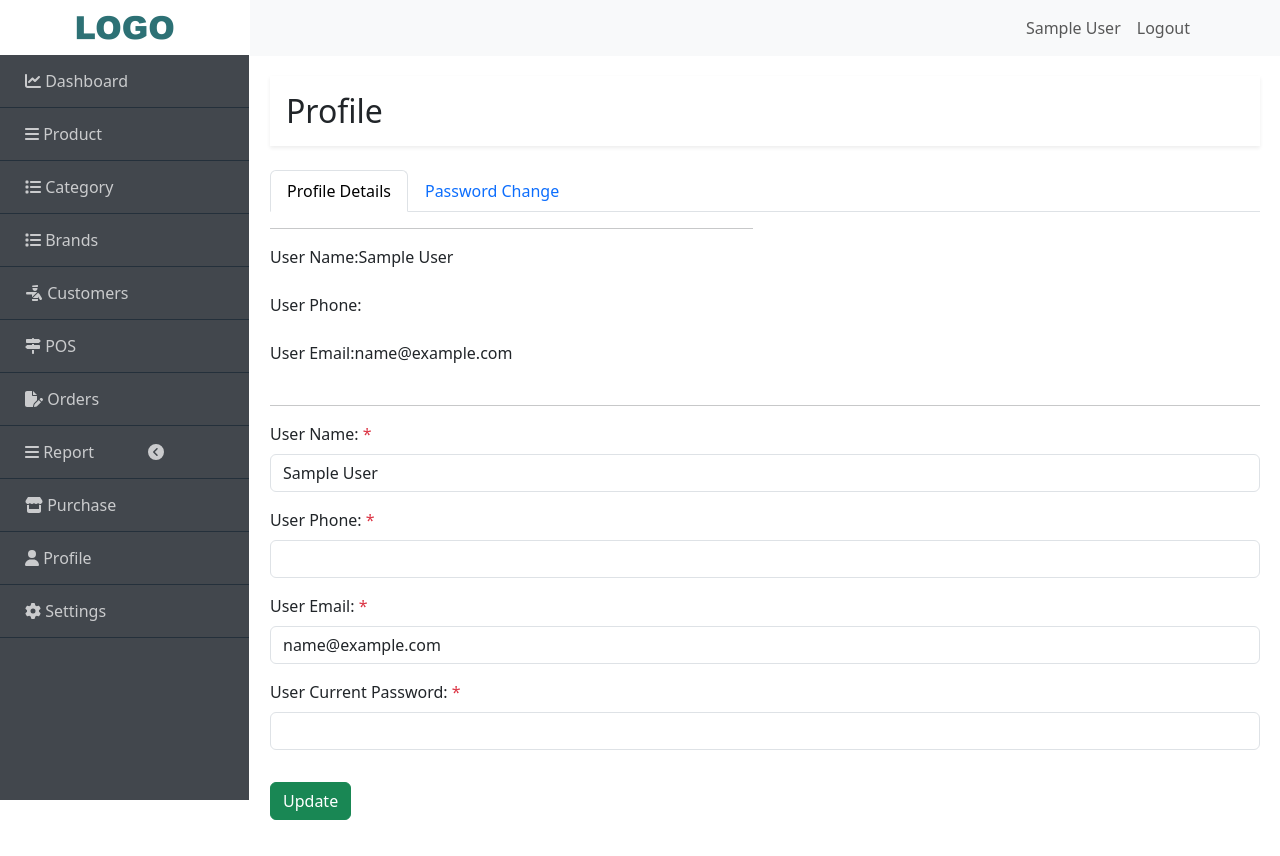
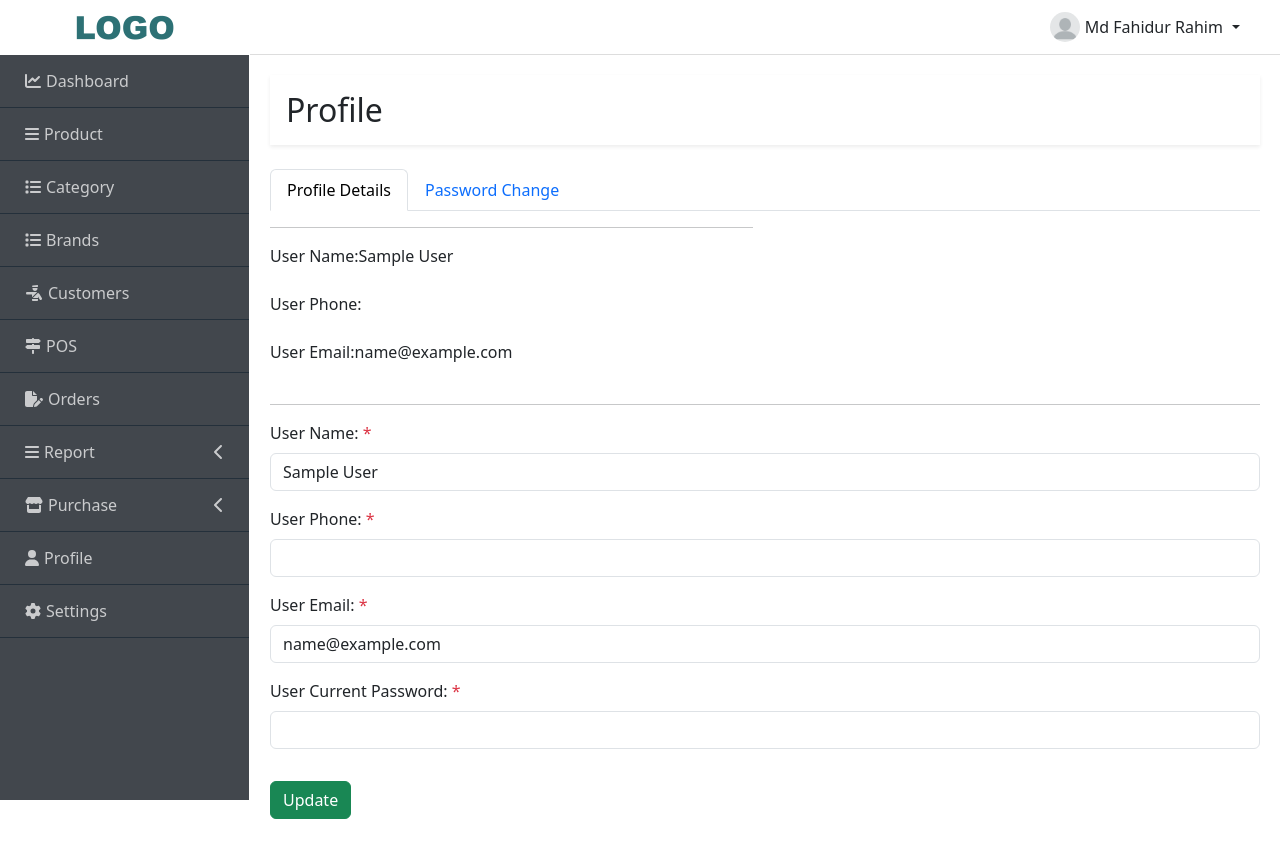
Before and after one commit to farhanfahidurrahim/POS-Software-Frontend-VueJs, a Vue app: page /profile in a window 1280 px wide. Built offline with nearby package versions, Linux system fonts and the light colour scheme; sample sign-in values are in the browser's storage.

Commit message:
navbar and sidebar done

```diff
--- a/src/assets/style.css
+++ b/src/assets/style.css
@@ -1,8 +1,21 @@
+*{
+    margin: 0;
+    padding: 0;
+    outline: none;
+    box-sizing: border-box;
+}
 
+ul{
+    margin: 0;
+    padding: 0;
+}
 
-
-
-
+li{
+    list-style: none;
+}
+a{
+    text-decoration: none;
+}
 
 
 
@@ -37,13 +50,21 @@ ul.sidebar-menu li {
 .sidebar-menu li a {
     text-decoration: none;
     color: #ffffffb8;
-    display: block;
+    display: flex;
     transition: all .3s ease-in-out;
     padding: 14px;
     padding-left: 25px;
+    padding-right: 25px;
+    align-items: center;
+    justify-content: space-between;
+    gap: 5px;
+}
+.sidebar-menu li a.singleItem {
+    justify-content: start;
 }
 ul.sidebar-menu li ul.sidebar_submenu li a {
     padding-left: 35px;
+    justify-content: start;
 }
 .sidebar-menu li a:hover {
     background-color: #000;
@@ -88,12 +109,65 @@ ul.sidebar_submenu.hidden {
     transition: all .3s ease-in-out;
 }
 
-.chevron-icon{
-    margin-left: 50px;
+.custom-icon {
+    font-size: 10px;
+}
+.sidebar-menu li a span {
+    display: flex;
+    gap: 5px;
+    align-items: center;
 }
 /* Sidebar CSS Style End */
 
 /* Navbar CSS Style Start */
+.adminProfile img {
+    width: 30px;
+    position: relative;
+    z-index: 99999;
+    border-radius: 100%;
+}
+.adminProfile {
+    width: calc(100% - 250px);
+    margin-left: 250px;
+    text-align: end;
+    padding: 12px;
+    display: flex;
+    padding-right: 40px;
+    align-items: center;
+    gap: 10px;
+    justify-content: end;
+    border-bottom: 1px solid #ddd;
+}
+ul.dropdown-menu.profileDropdown.show {
+    margin-top: 10px !important;
+    width: 100%;
+}
+ul.profileDropdown {
+    border: 1px solid #ddd;
+    padding: 10px;
+    text-align: start;
+    border-radius: 5px;
+}
+ul.adminProfile li a {
+    display: flex;
+    align-items: center;
+    gap: 5px;
+}
+ul.profileDropdown li a {
+    color: #000;
+    line-height: 1;
+    padding: 5px;
+    display: block;
+    transition: all .3s ease-in-out;
+}
+
+ul.profileDropdown li {
+    line-height: 1;
+}
+
+ul.profileDropdown li a:hover {
+    color: #2d7175;
+}
 /* Navbar CSS Style Start */
 
 .breadcrumb_right_action {
@@ -115,3 +189,36 @@ ul.sidebar_submenu.hidden {
 #nprogress .peg {
     box-shadow: 0 0 10px green, 0 0 5px green;
 }
+
+
+
+
+
+
+/* side scroll bar start */
+* {
+    scrollbar-width: thin; /* Use 'thin' for consistent width in Firefox */
+}
+
+
+*::-webkit-scrollbar {
+    width: 3px;
+    height: 3px;
+}
+
+
+
+/* Customize scrollbar thumb color for Chrome, Edge, and Safari */
+*::-webkit-scrollbar-thumb {
+    /*background-color: red; !* Thumb color *!*/
+    border-radius: 10px; /* Rounded corners */
+    /*border: 3px none #ffffff; !* Optional border, not visible due to 'none' style *!*/
+}
+
+/* Ensure consistent height for horizontal scrollbars in Firefox */
+*::-webkit-scrollbar-horizontal {
+    height: 3px;
+}
+
+
+/* side scroll bar end */
--- a/src/components/Navbar.vue
+++ b/src/components/Navbar.vue
@@ -1,26 +1,44 @@
 <template>
-  <nav class="navbar navbar-expand-lg navbar-light bg-light">
-    <div class="container">
 
-      <button class="navbar-toggler" type="button" data-bs-toggle="collapse" data-bs-target="#navbarNav" aria-controls="navbarNav" aria-expanded="false" aria-label="Toggle navigation">
-        <span class="navbar-toggler-icon"></span>
-      </button>
 
-      <div class="collapse navbar-collapse" id="navbarNav">
-        <ul class="navbar-nav ms-auto">
-          <li class="nav-item">
-            <router-link class="nav-link" to="/profile">{{ userData.name }}</router-link>
-          </li>
-          <li class="nav-item" v-if="isLoggedIn">
-            <button @click="logout" class="btn btn-link nav-link">Logout</button>
-          </li>
-          <li class="nav-item" v-else>
-            <router-link class="nav-link" to="/login">Login</router-link>
-          </li>
+  <div>
+    <ul class="adminProfile">
+      <li class="nav-item dropdown">
+        <a class="nav-link dropdown-toggle" href="#" role="button" data-bs-toggle="dropdown" aria-expanded="false">
+          <img src="../assets/no-image.webp" alt="">
+          Md Fahidur Rahim
+        </a>
+        <ul class="dropdown-menu profileDropdown">
+                  <li><a href=""><font-awesome-icon :icon="['fas', 'user']" /> Profile</a></li>
+                  <li><a href=""><font-awesome-icon :icon="['fas', 'user']" /> Change Password</a></li>
+                  <li><a href=""><font-awesome-icon :icon="['fas', 'user']" /> Logout</a></li>
         </ul>
-      </div>
-    </div>
-  </nav>
+      </li>
+    </ul>
+  </div>
+
+<!--  <nav class="navbar navbar-expand-lg navbar-light bg-light">-->
+<!--    <div class="container">-->
+
+<!--      <button class="navbar-toggler" type="button" data-bs-toggle="collapse" data-bs-target="#navbarNav" aria-controls="navbarNav" aria-expanded="false" aria-label="Toggle navigation">-->
+<!--        <span class="navbar-toggler-icon"></span>-->
+<!--      </button>-->
+
+<!--      <div class="collapse navbar-collapse" id="navbarNav">-->
+<!--        <ul class="navbar-nav ms-auto">-->
+<!--          <li class="nav-item">-->
+<!--            <router-link class="nav-link" to="/profile">{{ userData.name }}</router-link>-->
+<!--          </li>-->
+<!--          <li class="nav-item" v-if="isLoggedIn">-->
+<!--            <button @click="logout" class="btn btn-link nav-link">Logout</button>-->
+<!--          </li>-->
+<!--          <li class="nav-item" v-else>-->
+<!--            <router-link class="nav-link" to="/login">Login</router-link>-->
+<!--          </li>-->
+<!--        </ul>-->
+<!--      </div>-->
+<!--    </div>-->
+<!--  </nav>-->
 </template>
 
 <script setup>
--- a/src/components/Sidebar.vue
+++ b/src/components/Sidebar.vue
@@ -7,24 +7,24 @@
     </div>
 
     <ul class="sidebar-menu">
-      <li><router-link to="/dashboard" @click.native="closeAllSubmenus"><font-awesome-icon :icon="['fas', 'chart-line']" /> Dashboard</router-link></li>
-      <li><router-link to="/products" @click.native="closeAllSubmenus"><font-awesome-icon :icon="['fas', 'bars']" /> Product</router-link></li>
-      <li><router-link to="/categories" @click.native="closeAllSubmenus"><font-awesome-icon :icon="['fas', 'list']" /> Category</router-link></li>
-      <li><router-link to="/brands" @click.native="closeAllSubmenus"><font-awesome-icon :icon="['fas', 'list']" /> Brands</router-link></li>
-      <li><router-link to="/customers" @click.native="closeAllSubmenus"><font-awesome-icon :icon="['fas', 'person-military-pointing']" /> Customers</router-link></li>
-      <li><router-link to="/pos" @click.native="closeAllSubmenus"><font-awesome-icon :icon="['fas', 'signs-post']" /> POS</router-link></li>
-      <li><router-link to="/orders" @click.native="closeAllSubmenus"><font-awesome-icon :icon="['fas', 'file-pen']" /> Orders</router-link></li>
+      <li><router-link to="/dashboard" @click.native="closeAllSubmenus" class="singleItem"><font-awesome-icon :icon="['fas', 'chart-line']" /> Dashboard</router-link></li>
+      <li><router-link to="/products" @click.native="closeAllSubmenus" class="singleItem"><font-awesome-icon :icon="['fas', 'bars']" /> Product</router-link></li>
+      <li><router-link to="/categories" @click.native="closeAllSubmenus" class="singleItem"><font-awesome-icon :icon="['fas', 'list']" /> Category</router-link></li>
+      <li><router-link to="/brands" @click.native="closeAllSubmenus" class="singleItem"><font-awesome-icon :icon="['fas', 'list']" /> Brands</router-link></li>
+      <li><router-link to="/customers" @click.native="closeAllSubmenus" class="singleItem"><font-awesome-icon :icon="['fas', 'person-military-pointing']" /> Customers</router-link></li>
+      <li><router-link to="/pos" @click.native="closeAllSubmenus" class="singleItem"><font-awesome-icon :icon="['fas', 'signs-post']" /> POS</router-link></li>
+      <li><router-link to="/orders" @click.native="closeAllSubmenus" class="singleItem"><font-awesome-icon :icon="['fas', 'file-pen']" /> Orders</router-link></li>
       <li>
-        <a href="#" @click.prevent="toggleSubmenu('report')"><font-awesome-icon :icon="['fas', 'bars']" />
-          Report
+        <a href="#" @click.prevent="toggleSubmenu('report')">
+          <span><font-awesome-icon :icon="['fas', 'bars']" /> Report</span>
           <font-awesome-icon
               v-if="openSubmenus.report"
-              :icon="['fas', 'circle-chevron-down']"
+              :icon="['fas', 'chevron-down']"
               class="chevron-icon"
           />
           <font-awesome-icon
               v-else
-              :icon="['fas', 'circle-chevron-left']"
+              :icon="['fas', 'chevron-left']"
               class="chevron-icon"
           />
         </a>
@@ -34,18 +34,34 @@
               <font-awesome-icon :icon="['far', 'circle']" class="custom-icon" /> Sales Report
             </router-link>
           </li>
-          <li><router-link to="/purchase/report" class="dropdown-item" @click.native="closeAllSubmenus">Purchase Report</router-link></li>
+          <li><router-link to="/purchase/report" class="dropdown-item" @click.native="closeAllSubmenus"><font-awesome-icon :icon="['far', 'circle']" class="custom-icon" /> Purchase Report</router-link></li>
         </ul>
       </li>
       <li>
-        <a href="#" @click.prevent="toggleSubmenu('purchase')"><font-awesome-icon :icon="['fas', 'store']" /> Purchase</a>
+        <a href="#" @click.prevent="toggleSubmenu('purchase')">
+          <span>
+            <font-awesome-icon :icon="['fas', 'store']" /> Purchase
+          </span>
+          <font-awesome-icon
+              v-if="openSubmenus.report"
+              :icon="['fas', 'chevron-down']"
+              class="chevron-icon"
+          />
+          <font-awesome-icon
+              v-else
+              :icon="['fas', 'chevron-left']"
+              class="chevron-icon"
+          />
+        </a>
         <ul class="sidebar_submenu" :class="{ hidden: !openSubmenus.purchase }">
-          <li><router-link to="/purchase" class="dropdown-item" @click.native="closeAllSubmenus">Index Purchase</router-link></li>
-          <li><router-link to="/purchase/create" class="dropdown-item" @click.native="closeAllSubmenus">Create Purchase</router-link></li>
+          <li><router-link to="/purchase" class="dropdown-item" @click.native="closeAllSubmenus"><font-awesome-icon :icon="['far', 'circle']" class="custom-icon" />Index Purchase</router-link></li>
+          <li><router-link to="/purchase/create" class="dropdown-item" @click.native="closeAllSubmenus">
+            <font-awesome-icon :icon="['far', 'circle']" class="custom-icon" />Create Purchase
+          </router-link></li>
         </ul>
       </li>
-      <li><router-link to="/profile" @click.native="closeAllSubmenus"><font-awesome-icon :icon="['fas', 'user']" /> Profile</router-link></li>
-      <li><router-link to="/settings" @click.native="closeAllSubmenus"><font-awesome-icon :icon="['fas', 'gear']" /> Settings</router-link></li>
+      <li><router-link to="/profile" @click.native="closeAllSubmenus" class="singleItem"><font-awesome-icon :icon="['fas', 'user']" /> Profile</router-link></li>
+      <li><router-link to="/settings" @click.native="closeAllSubmenus" class="singleItem"><font-awesome-icon :icon="['fas', 'gear']" /> Settings</router-link></li>
     </ul>
   </aside>
 </template>
--- a/src/views/Brand/BrandCreate.vue
+++ b/src/views/Brand/BrandCreate.vue
@@ -11,7 +11,7 @@
       >
     </div>
   </div>
-  <div>
+  <div class="card p-3">
     <form @submit.prevent="createBrand">
       <div class="form-group mb-3">
         <label for="name" class="form-label">Name: <span style="color:red">*</span> </label>
```
Also changed, not shown: src/assets/no-image.webp (added).
